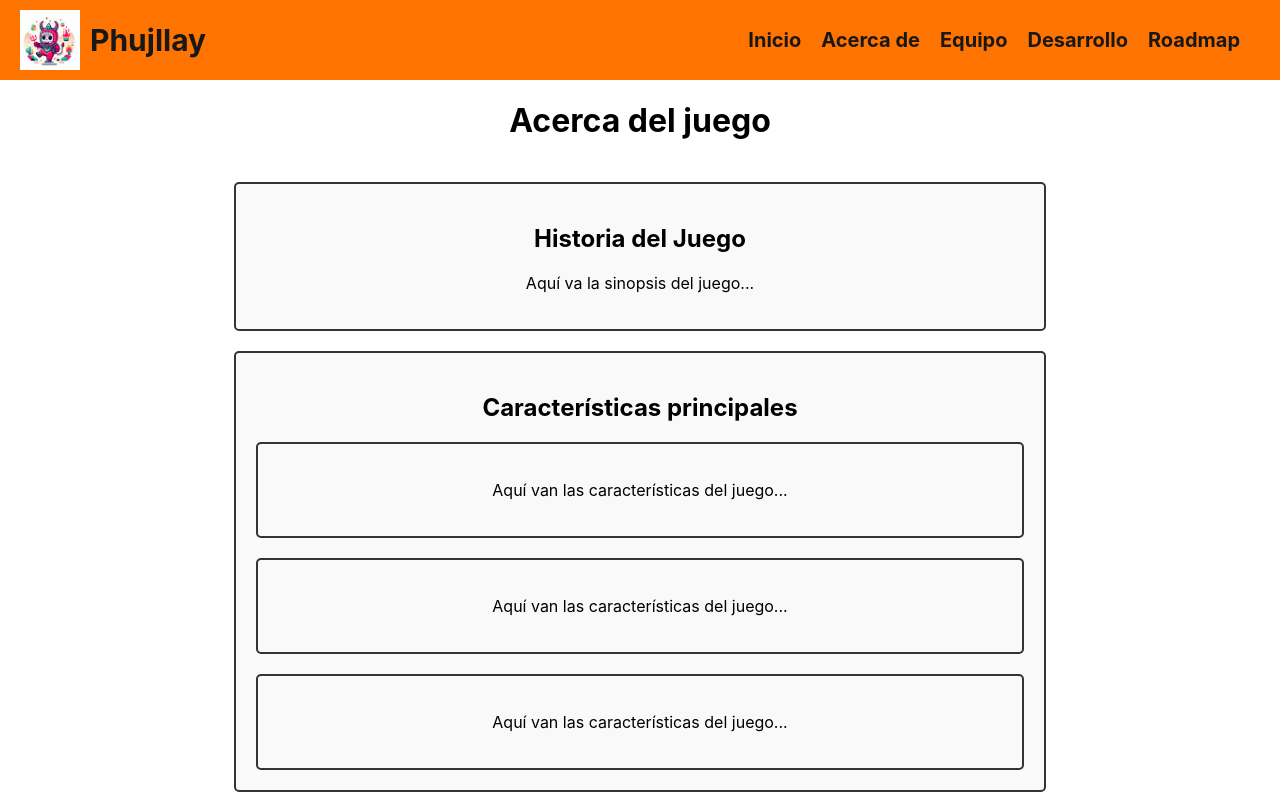
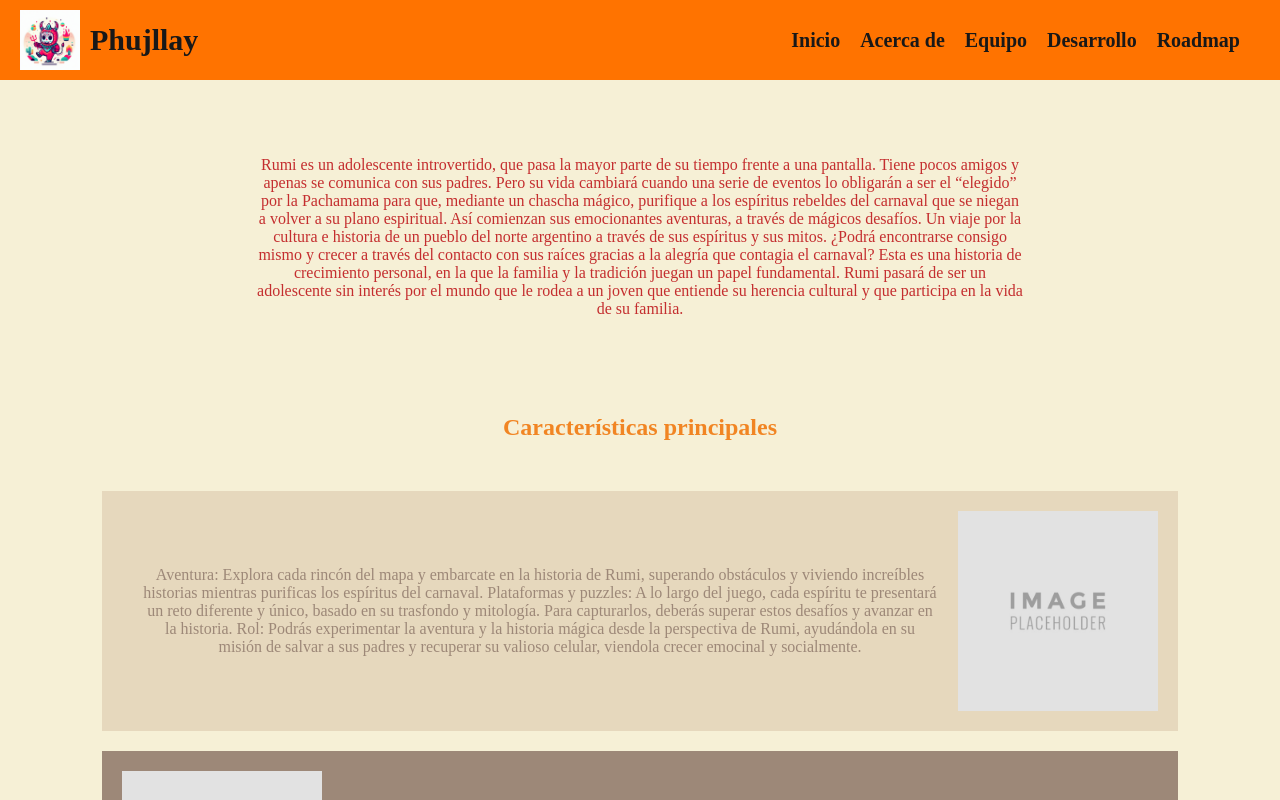
Before and after one commit to mamanidario19/Phujllay-Website, a React (Create React App) app: page /About in a window 1280 px wide. Shown: the top 800 px of the page. Built offline with nearby package versions, Linux system fonts and the light colour scheme.

Commit message:
añadido color y contenido

```diff
--- a/src/routes/About/About.css
+++ b/src/routes/About/About.css
@@ -1,3 +1,8 @@
+body {
+    background-color: #f6f0d6;
+    font-family: Nerko One;
+}
+
 .about-container {
     display: flex;
     flex-direction: column;
@@ -5,28 +10,76 @@
     text-align: center;
 }
 
-.center {
-    display: flex;
-    flex-direction: column;
-    align-items: center;
-    text-align: center;
-}
-
-.features-section,
 .synopsis-section {
     width: 60%;
     margin: auto;
-    border: 2px solid #333;
+    padding: 20px;
+    margin-top: 40px;
+    color: #C42E2F;
+}
+
+.features-section {
+    width: 90%;
+    margin: auto;
     padding: 20px;
     margin-top: 20px;
-    border-radius: 5px;
-    background-color: #f9f9f9;
+    background-color: #f6f0d6;
+}
+
+.features-section h2 {
+    color: #F18523;
+    margin-bottom: 50px;
 }
 
 .feature-box {
-    border: 2px solid #333;
+    display: flex;
+    width: 90%;
+    margin: auto;
     padding: 20px;
     margin-top: 20px;
-    border-radius: 5px;
-    background-color: #f9f9f9;
+    align-items: center;
 }
+
+.feature-box:nth-child(even) .feature-content {
+    flex-direction: row-reverse;
+}
+
+.feature-box:nth-child(odd) .feature-content {
+    flex-direction: row;
+}
+
+.feature-box img {
+    width: 200px;
+    /* Ajusta el ancho de la imagen según sea necesario */
+    height: auto;
+    /* Ajusta la altura de la imagen de forma automática */
+}
+
+.feature-content {
+    display: flex;
+    width: 100%;
+    align-items: center;
+    justify-content: space-between;
+}
+
+.feature-content img {
+    width: 200px;
+    /* Ajusta el ancho de la imagen según sea necesario */
+    height: auto;
+    /* Ajusta la altura de la imagen de forma automática */
+}
+
+.feature-content p {
+    flex: 1;
+    padding: 0 20px;
+}
+
+.feature-box:nth-child(even) {
+    background-color: #E6D8BD;
+    color: #9D8878;
+}
+
+.feature-box:nth-child(odd) {
+    background-color: #9D8878;
+    color: #F6F0D6;
+}
--- a/src/routes/About/About.jsx
+++ b/src/routes/About/About.jsx
@@ -1,26 +1,41 @@
 import React from 'react';
 import './About.css';
+import aventuraImg from '../../assets/image-placeholder-500x500.jpg';
+import culturaImg from '../../assets/image-placeholder-500x500.jpg';
+import carnavalImg from '../../assets/image-placeholder-500x500.jpg';
 
 const About = () => {
   return (
     <div className="about-container">
-      <header>
-        <h1>Acerca del juego</h1>
-      </header>
+
       <section className="synopsis-section">
-        <h2>Historia del Juego</h2>
-        <p>Aquí va la sinopsis del juego...</p>
+
+        <p>Rumi es un adolescente introvertido, que pasa la mayor parte de su tiempo frente a una pantalla. Tiene pocos amigos y apenas se comunica con sus padres. Pero su vida cambiará cuando una serie de eventos lo obligarán a ser el “elegido” por la Pachamama para que, mediante un chascha mágico, purifique a los espíritus rebeldes del carnaval que se niegan a volver a su plano espiritual.
+          Así comienzan sus emocionantes aventuras, a través de mágicos desafíos. Un viaje por la cultura e historia de un pueblo del norte argentino a través de sus espíritus y sus mitos. ¿Podrá encontrarse consigo mismo y crecer a través del contacto con sus raíces gracias a la alegría que contagia el carnaval? Esta es una historia de crecimiento personal, en la que la familia y la tradición juegan un papel fundamental. Rumi pasará de ser un adolescente sin interés por el mundo que le rodea a un joven que entiende su herencia cultural y que participa en la vida de su familia.
+        </p>
       </section>
       <section className="features-section">
         <h2>Características principales</h2>
         <div className="feature-box">
-          <p>Aquí van las características del juego...</p>
+          <div className="feature-content">
+            <img src={aventuraImg} alt="Imagen de Aventura" />
+            <p>Aventura: Explora cada rincón del mapa y embarcate en la historia de Rumi, superando obstáculos y viviendo increíbles historias mientras purificas los espíritus del carnaval.
+              Plataformas y puzzles: A lo largo del juego, cada espíritu te presentará un reto diferente y único, basado en su trasfondo y mitología. Para capturarlos, deberás superar estos desafíos y avanzar en la historia.
+              Rol: Podrás experimentar la aventura y la historia mágica desde la perspectiva de Rumi, ayudándola en su misión de salvar a sus padres y recuperar su valioso celular, viendola crecer emocinal y socialmente.
+            </p>
+          </div>
         </div>
         <div className="feature-box">
-          <p>Aquí van las características del juego...</p>
+          <div className="feature-content">
+            <img src={culturaImg} alt="Imagen de Cultura" />
+            <p>Basado en la cultura del NOA: Tanto el equipo artístico como el narrativo se han sumergido en la cultura del norte argentino para ofrecer una experiencia única y tradicional de los pueblos y comunidades del NOA.</p>
+          </div>
         </div>
         <div className="feature-box">
-          <p>Aquí van las características del juego...</p>
+          <div className="feature-content">
+            <img src={carnavalImg} alt="Imagen de Carnaval" />
+            <p>Historia del carnaval: Durante generaciones, la historia del carnaval ha sido transmitida de generación en generación. Hemos basado nuestro juego en esas historias y leyendas para proporcionar un contexto conocido y familiar a las personas que viven esta festividad, transmitiendo así la alegría y el significado de esta hermosa celebración del norte de Argentina.</p>
+          </div>
         </div>
       </section>
     </div>
```
Also changed, not shown: src/assets/image-placeholder-500x500.jpg (added).
